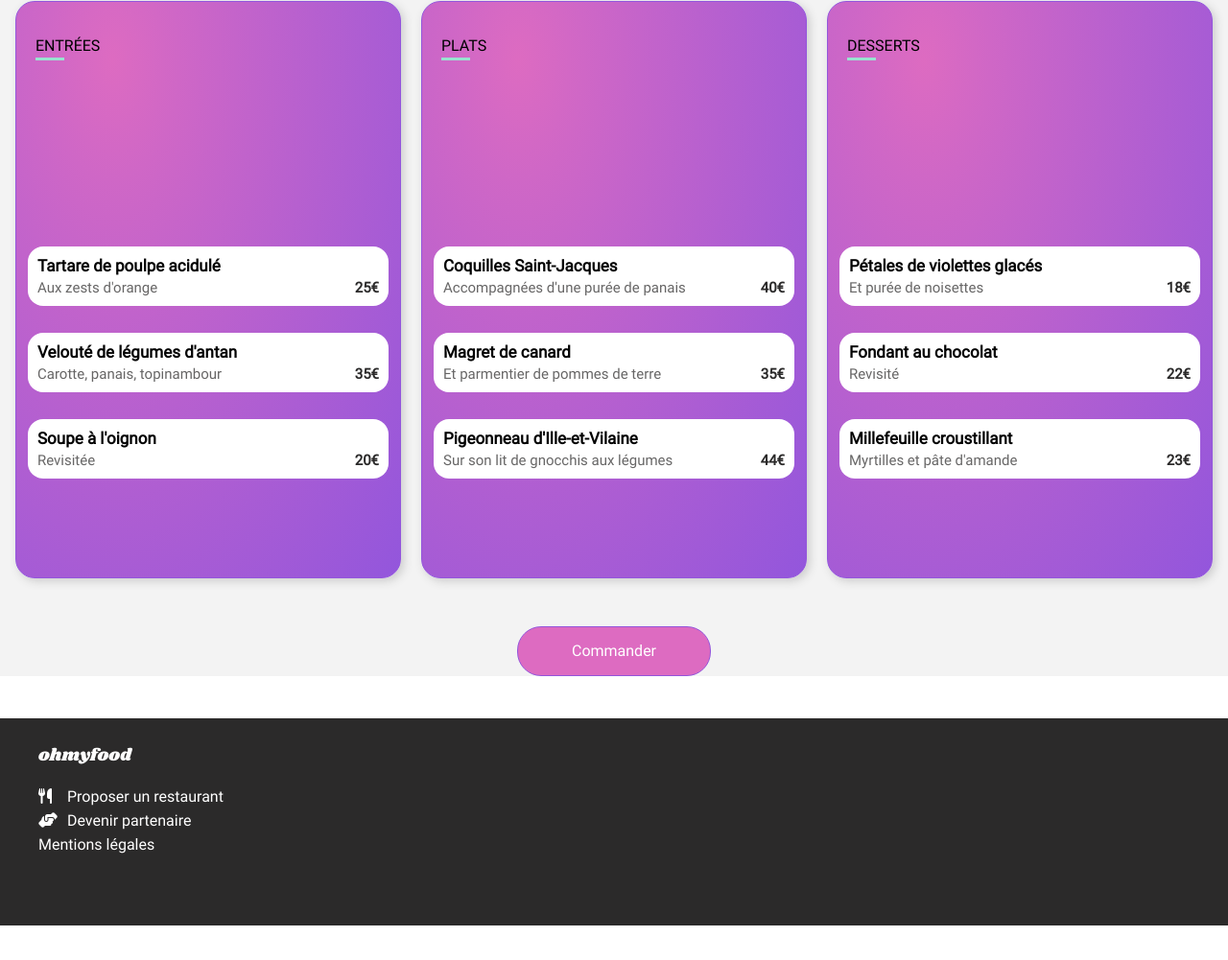
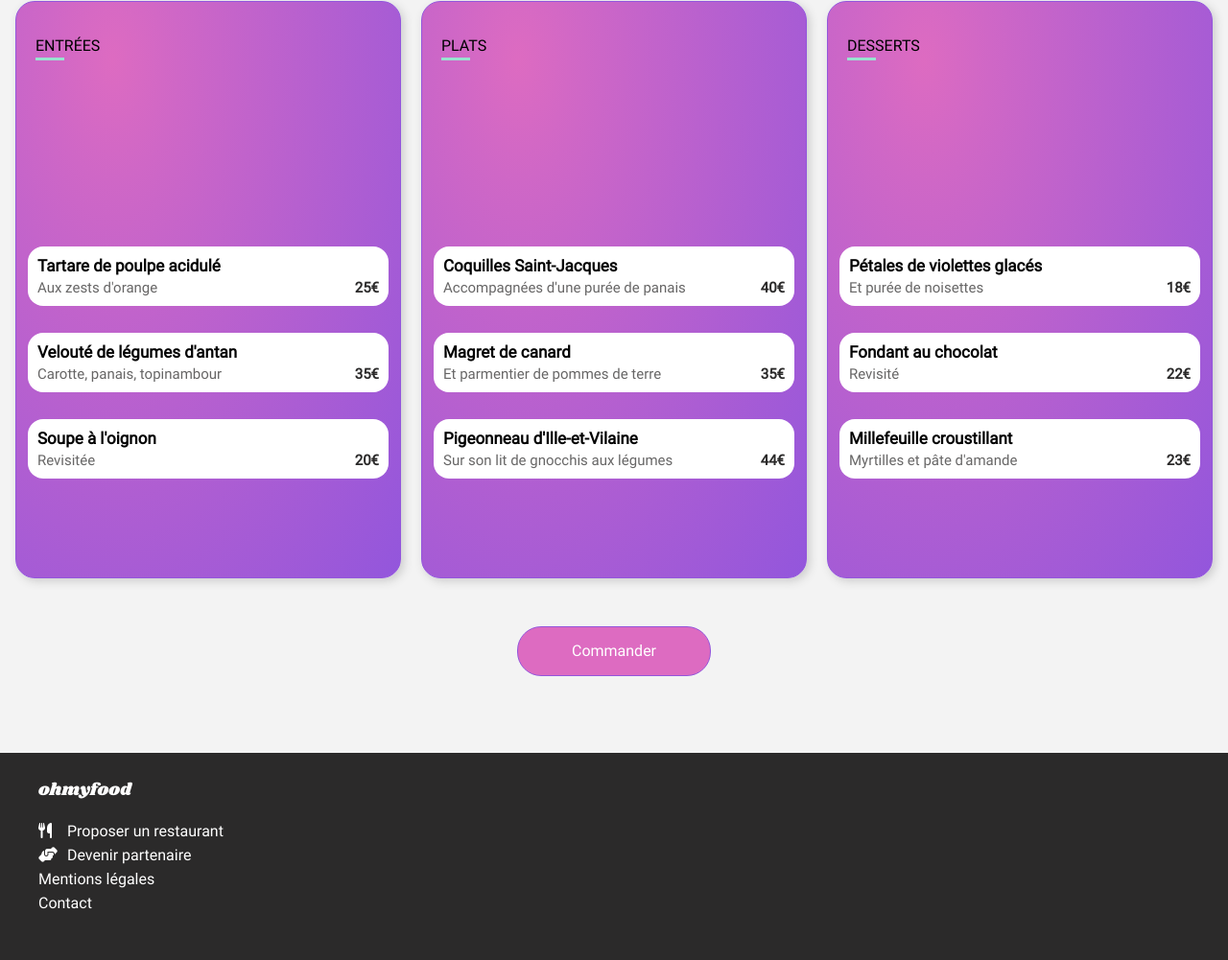
Before and after one commit to CatusMalitia/P3-Public, a website: page a-la-francaise.html in a window 1280 px wide. Shown: the part 632-1633 px from the top of the page at 96% size. Before the commit the page ends 1597 px from the top, so only its background shows below. Drawn offline with Linux system fonts and the light colour scheme.

Commit message:
Ajout fichiers css et sass modifiés

```diff
--- a/sass/layout/footer.scss
+++ b/sass/layout/footer.scss
@@ -3,11 +3,10 @@
     width: 100%;
     height: 100%;
     min-height: 216px;
-    margin-top: -16px;
+    margin-top: -56px;
     font-family: $font-text;
     font-size: 16px;
     color: $color-footer-text;
-    margin-top: -56px;
 }
 
 .footer{
@@ -32,6 +31,4 @@
 .footer__4-link{
     text-decoration: none;
     color: $color-footer-text;
-    background-clip: text;
-    background-color: transparent;
 }
--- a/sass/pages/index.scss
+++ b/sass/pages/index.scss
@@ -587,9 +587,6 @@
         text-decoration: none;
     }
 }
-a:any-link{
-    color: transparent;
-}
 .footer-index{
     margin-top: -12px;
 }
--- a/sass/pages/restaurant-page-principal-block.scss
+++ b/sass/pages/restaurant-page-principal-block.scss
@@ -16,9 +16,7 @@
     }
     &__block{
         width: 100%;
-        height: 100%;
-        margin: 0;
-        padding: 0;
+        padding-bottom: 20px;
         background-color: $color-block-restaurant;
         border-radius: 25px 25px 0 0;
         position: relative;
@@ -205,6 +203,7 @@
         position: relative;
         top: calc(50% - (30px / 2));
         left: 30%;
+        @include icon-effect-inactive;
     }
     &__container-inside-info{
         width: 100%;
--- a/sass/utils/_mixin.scss
+++ b/sass/utils/_mixin.scss
@@ -80,13 +80,22 @@
 @mixin validate-effect-inactive{
         @if (&:hover==false){
             width: 0px;
-            transition-duration: 300ms;
+            transition-duration: 280ms;
             transition-delay: 200ms;
         }
     }
 @mixin icon-effect-active{
     @if (&:hover==true){
         transform: rotate(360deg);
+        transition-duration: 280ms;
+        transition-delay: 200ms;
+        animation-fill-mode: forwards;
+    }
+}
+
+@mixin icon-effect-inactive{
+    @if (&:hover==false){
+        transform: translateX(10px);
         transition-duration: 280ms;
         transition-delay: 200ms;
         animation-fill-mode: forwards;
```
Also changed, not shown: css/style.css, 1 other file.
